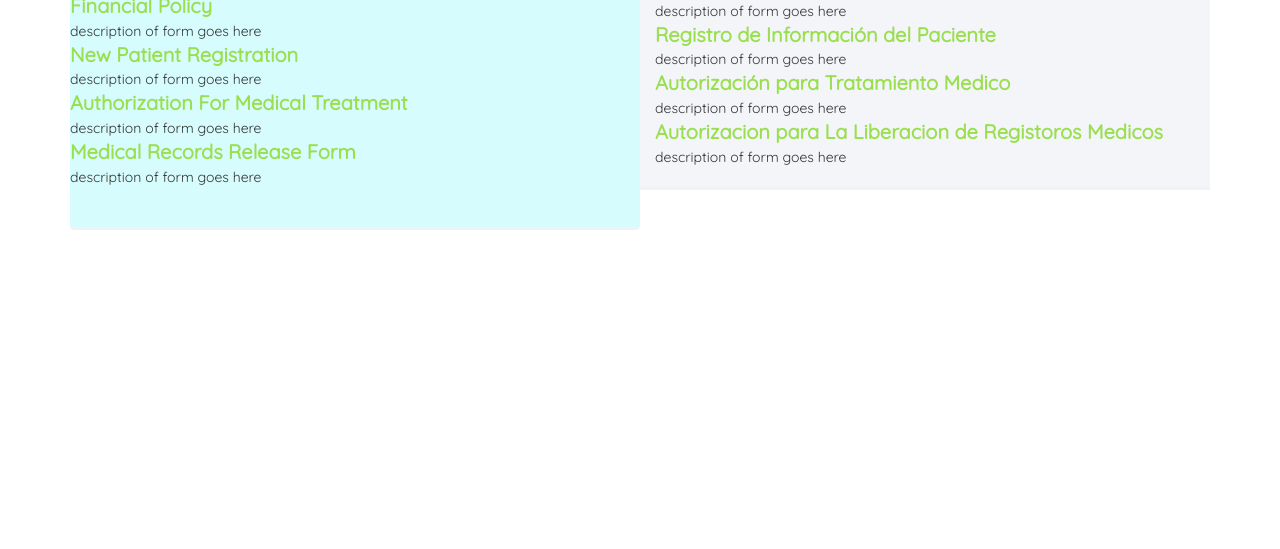
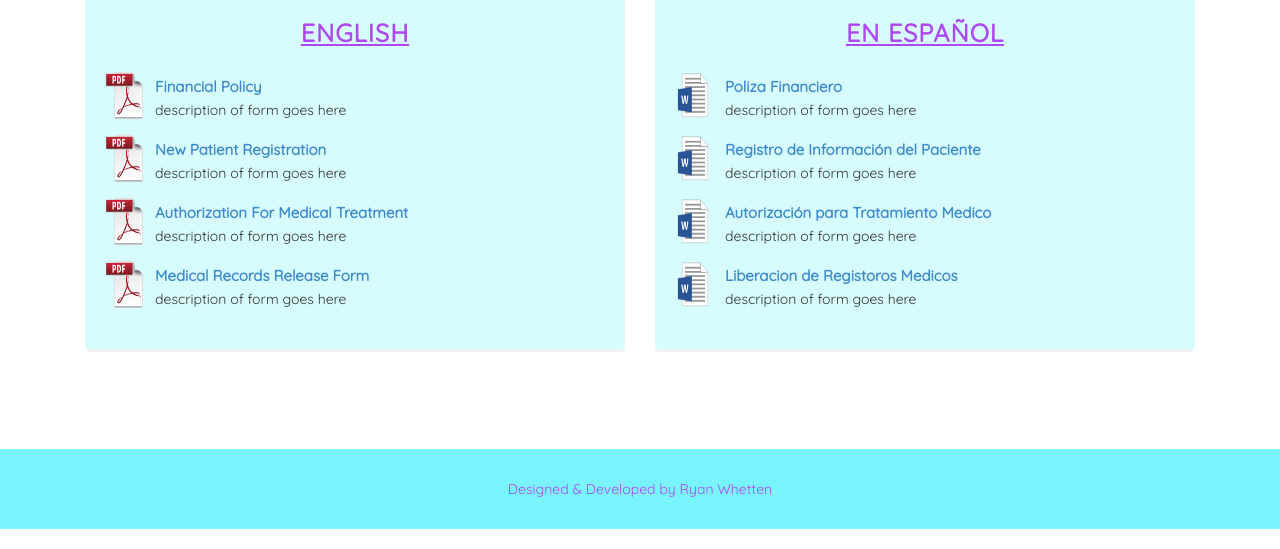
Before and after one commit to tylerhooks/pediweb, a plain HTML site: page forms.html in a window 1280 px wide. Shown: the part 483-1032 px from the top of the page. Before the commit the page ends 800 px from the top, so only its background shows below. Drawn offline with nearby package versions, Linux system fonts and the light colour scheme.

Commit message:
edit color and form

```diff
--- a/css/main.css
+++ b/css/main.css
@@ -15,15 +15,6 @@ body {
 	max-width: 786px;
 }
 
- a {
- 	color:  #9ADF50;
- }
-
-a:hover {
-	color: #FFA10E;
-	text-decoration: none;
-}
-
 .jumbotron {
 	background-color: #79F4FC;
 }
@@ -39,10 +30,20 @@ a:hover {
 /* =======================================================================
 Contact
 ========================================================================== */
-.section-padding { padding: 90px 0 100px }
+.section-padding { padding: 45px 0 50px }
 .contact-details { margin: 70px 0; }
-.contact-details h2 { font-size: 20px; }
-.contact-details h2 span { font-weight:bold; display: block; color: #AE49F2; text-transform: uppercase; letter-spacing: 1px; font-size: 14px; margin-top: 15px; }
+.contact-details h2 { font-size: 20px;}
+.contact-details h2 span {
+  font-weight:bold;
+  display: block;
+  color: #AE49F2;
+  text-transform: uppercase;
+  letter-spacing: 1px;
+  font-size: 14px;
+  margin-top: 15px;
+  text-decoration: underline;
+}
+
 .contact-wrap { position: relative; }
 .dark-box { background: #f3f5f8; -webkit-box-shadow: 0px 3px 0px 0px #f0f2f4; -moz-box-shadow: 0px 3px 0px 0px #f0f2f4; box-shadow: 0px 3px 0px 0px #f0f2f4; }
 .light-box { border-radius: 4px; margin-bottom: 30px; background-color: rgba(121,244,252, .3); -webkit-box-shadow: 0px 3px 0px 0px #f0f2f4; -moz-box-shadow: 0px 3px 0px 0px #f0f2f4; box-shadow: 0px 3px 0px 0px #f0f2f4; padding: 20px 0; }
@@ -77,22 +78,39 @@ forms page
 =================================================================== */
 
 .forms a{
-	font-size: 20px;
+	font-size: 15px;
+}
+
+.forms span{
+  font-size: 25px !important;
+}
+
+dl {
+  text-align: left;
+  margin-left: 20px;
+}
+
+dd {
+  margin-left:50px;
+  margin-top: -20px;
+}
+
+.forms img {
+  margin-top: 13px;
+  padding-right: 10px;
+  height: 50px;
+  width: 50px;
 }
 
 
 /* ==========================================================================
 Footer
 ========================================================================== */
-footer a { color: #373737; }
-footer { background-color: #79F4FC; padding: 40px 0 30px; }
-footer p { color: #000; }
-ul.legals { list-style: none; color: #fff; line-height: 25px; }
-ul.legals li { display: inline-block; }
-ul.legals li::after { content: " |"; }
-ul.legals li:last-child::after { content: ""; }
-.legals { text-align: left; }
-.credit { text-align: right; }
+.credit a { color: #AE49F2 }
+.credit a:hover { font-weight: bold; color: #A61E36; }
+footer { background-color: #79F4FC; padding: 30px 0 20px; }
+footer p { color: #AE49F2 }
+
 
 /* COLORS */
 /*
@@ -111,28 +129,3 @@ Dark Green -  #9ADF50
 Dark Grey - #373737
 Orange -  #FFA10E
 Blue - #27ADC7
-*/
-
-
-* {
-  margin: 0;
-}
-html, body {
-  height: 100%;
-}
-.page-wrap {
-  min-height: 100%;
-  /* equal to footer height */
-  margin-bottom: -142px;
-}
-.page-wrap:after {
-  content: "";
-  display: block;
-}
-.site-footer, .page-wrap:after {
-
-  height: 90px;
-}
-.site-footer {
-  background:  #79F4FC;
-}
--- a/forms.html
+++ b/forms.html
@@ -45,7 +45,7 @@
               <span class="icon-bar"></span>
               <span class="icon-bar"></span>
             </button>
-            <a class="navbar-brand" href="index.html">ROLAND J DOMINGUEZ MD PA</a>
+            <a class="navbar-brand" href="index.html">ROLAND J. DOMINGUEZ MD PA</a>
           </div>
           <div id="navbar" class="navbar-collapse collapse">
             <ul class="nav navbar-nav navbar-right">
@@ -63,39 +63,56 @@
         <h1>Paperwork</h1>
         <p>Lorem ipsum dolor sit amet, consectetuer adipiscing elit, sed diam nonummy nibh euismod tincidunt ut laoreet dolore magna aliquam erat volutpat</p>
       </div>
-
-
-        <div class="forms">
-          <div class="col-sm-6 light-box ">
-            <h2>English</h2>
+      <section class="text-center contact-wrap forms">
+          <div class="container">
+            </div>
+            <div class="row contact-details">
+              <div class="col-md-6">
+                <div class="light-box box-hover">
+                  <h2><span>English</span></h2>
                   <dl class="list-unstyled">
-              <dt><a href="forms/financialpolicy.pdf">Financial Policy</a></dt>
+                    <dt><a href="forms/financialpolicy.pdf"><img src="pdf.png">Financial Policy</a></dt>
                     <dd>description of form goes here</dd>
-              <dt><a href="forms/newpatientregistration.pdf">New Patient Registration</a></dt>
+                    <dt><a href="forms/newpatientregistration.pdf"><img src="pdf.png">New Patient Registration</a></dt>
                     <dd>description of form goes here</dd>
-              <dt><a href="forms/authorizationfortreatment.pdf">Authorization For Medical Treatment</a></dt>
+                    <dt><a href="forms/authorizationfortreatment.pdf"><img src="pdf.png">Authorization For Medical Treatment</a></dt>
                     <dd>description of form goes here</dd>
-              <dt><a href="forms/Medical Records Release Form.pdf">Medical Records Release Form</a></dt>
-              <dd>description of form goes here</dd>
-            </dl>
-          </div>
-
-          <div class="col-sm-6 dark-box box-hover">
-            <h2>En Espa&ntildeol</h2>
-            <dl class="list-unstyled">
-              <dt><a href="spanishforms/Financial Policy (spanish).docx">Poliza Financiero</a></dt>
-              <dd>description of form goes here</dd>
-              <dt><a href="spanishforms/New Patient Registration (spanish).docx">Registro de Información del Paciente</a></dt>
-              <dd>description of form goes here</dd>
-              <dt><a href="spanishforms/Notice of Privacy Practices (spanish).docx">Autorización para Tratamiento Medico</a></dt>
-              <dd>description of form goes here</dd>
-              <dt><a href="spanishforms/Medical Records Release Form (spanish).docx">Autorizacion para La Liberacion de Registoros Medicos</a></dt>
+                    <dt><a href="forms/Medical Records Release Form.pdf"><img src="pdf.png">Medical Records Release Form</a></dt>
                     <dd>description of form goes here</dd>
                   </dl>
                 </div>
               </div>
+              <div class="col-md-6">
+                <div class="light-box box-hover">
+                  <h2><span>En Espa&ntildeol</span></h2>
+                  <dl class="list-unstyled">
+                    <dt><a href="spanishforms/Financial Policy (spanish).docx"><img src="word.png">Poliza Financiero</a></dt>
+                    <dd>description of form goes here</dd>
+                    <dt><a href="spanishforms/New Patient Registration (spanish).docx"><img src="word.png">Registro de Información del Paciente</a></dt>
+                    <dd>description of form goes here</dd>
+                    <dt><a href="spanishforms/Notice of Privacy Practices (spanish).docx"><img src="word.png">Autorización para Tratamiento Medico</a></dt>
+                    <dd>description of form goes here</dd>
+                    <dt><a href="spanishforms/Medical Records Release Form (spanish).docx"><img src="word.png">Liberacion de Registoros Medicos</a></dt>
+                    <dd>description of form goes here</dd>
+                  </dl>
+                </div>
+              </div>
+            </div>
+            </div>
+       </section>
+    </div> <!-- /container -->
 
-    </div> <!-- /container -->
+
+
+        <footer>
+          <div class="container">
+            <div class="row">
+              <div class="text-center credit">
+                <p>Designed &amp; Developed by <a href="https://www.facebook.com/profile.php?id=100003110569851">Ryan Whetten</a></p>
+              </div>
+            </div>
+          </div>
+        </footer>
 
     <!-- Bootstrap core JavaScript
     ================================================== -->
```
Also changed, not shown: about.html (+11 -1 lines), index.html (+11 -1 lines), pdf.png (added), word.png (added), 1 other file. Lines whose indentation alone changed are shown as unchanged.
